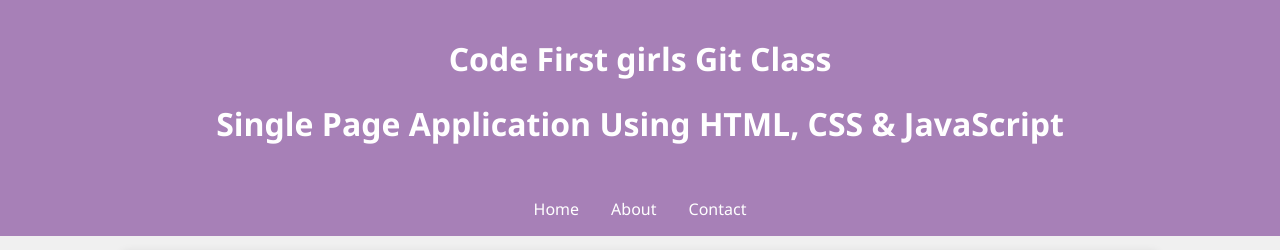
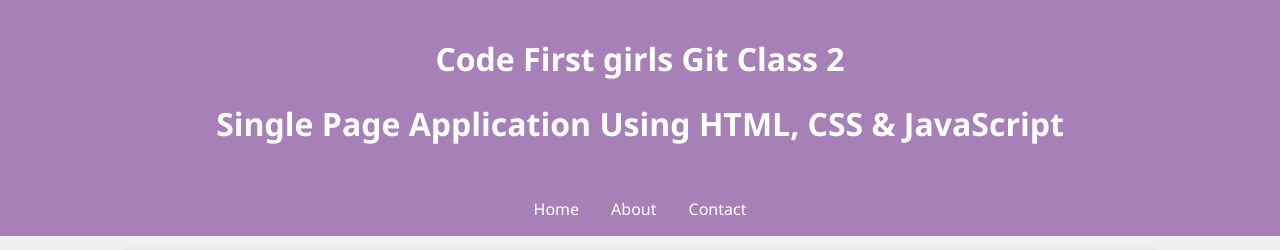
Before and after one commit to yusuf3a50/introToGitAndGitHub, a plain HTML site: page index.html in a window 1280 px wide. Shown: the top 250 px of the page. Drawn offline with Linux system fonts and the light colour scheme.

Commit message:
Add 2 to text

```diff
--- a/index.html
+++ b/index.html
@@ -13,7 +13,7 @@
 	<div id="app">
 		<header>
 			<h1>
-				Code First girls Git Class
+				Code First girls Git Class 2
 			</h1>
 			<h1>
 				Single Page Application Using
```
